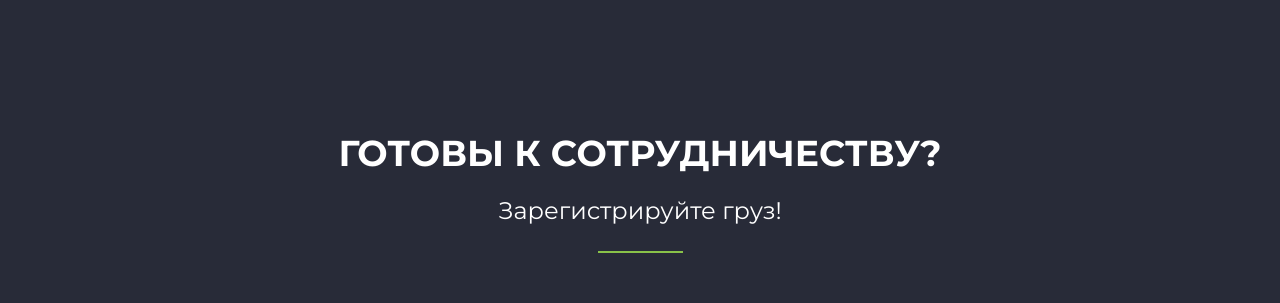
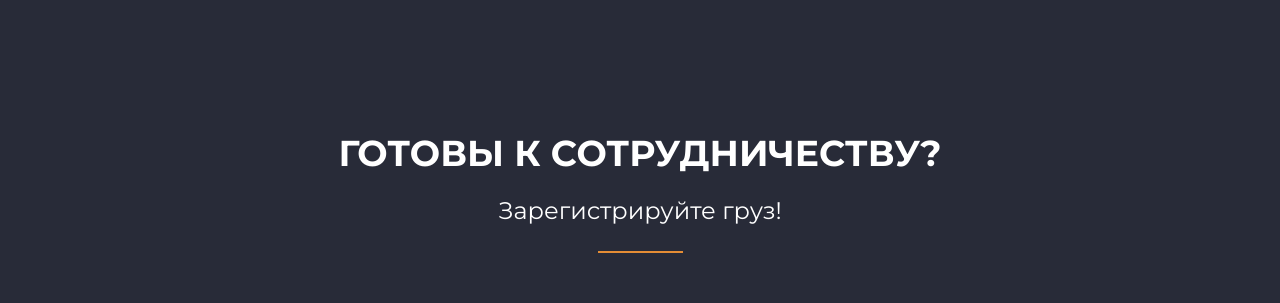
Before and after one commit to arkhipov-v/Master-Tao, a React (Create React App) app: page / in a window 1280 px wide. Shown: the part 5400-5703 px from the top of the page. Built offline with nearby package versions, Linux system fonts and the light colour scheme.

Commit message:
Add props for headline

```diff
--- a/src/components/Headline.tsx
+++ b/src/components/Headline.tsx
@@ -1,17 +1,16 @@
-/* TODO LIST
-1. Line yellow and green
-2. Without Description text
-3. Line to the right of the title
-4. Title align left
+import {IHeadline} from "../models/models";
 
- */
-
-function Headline () {
+function Headline ({...headline}: IHeadline) {
     return (
         <div className="wrapper">
-            <div className="headline headline--line">
-                <h2 className="headline__title h2">Готовы к сотрудничеству?</h2>
-                <p className="headline__descr">Зарегистрируйте груз!</p>
+            {/* Add class false*/}
+            {/*<div className={`headline ${headline.line && 'headline--line'}`}>*/}
+            <div className={`headline
+                ${headline.line ? 'headline--line' : ''}
+                ${headline.lineOrange ? 'headline--line-orange' : ''}`}
+            >
+                <h2 className="headline__title h2">{headline.title}</h2>
+                <p className="headline__descr">{headline.description}</p>
             </div>
         </div>
     )
--- a/src/components/Partnership.tsx
+++ b/src/components/Partnership.tsx
@@ -1,13 +1,18 @@
+import Headline from "./Headline";
 import CardAbout from "./CardAbout";
 
 function Partnership() {
     return (
         <section className="partnership">
             <div className="wrapper">
-                <div className="headline headline--line">
-                    <h2 className="headline__title h2">Готовы к сотрудничеству?</h2>
-                    <p className="headline__descr">Зарегистрируйте груз!</p>
-                </div>
+
+                <Headline
+                    title="Готовы к сотрудничеству?"
+                    description="Зарегистрируйте груз!"
+                    line={true}
+                    lineOrange={true}
+                />
+
                 <div className="partnership__inner">
                     <CardAbout />
                 </div>
```
Also changed, not shown: src/models/models.ts (+7 -0 lines).
